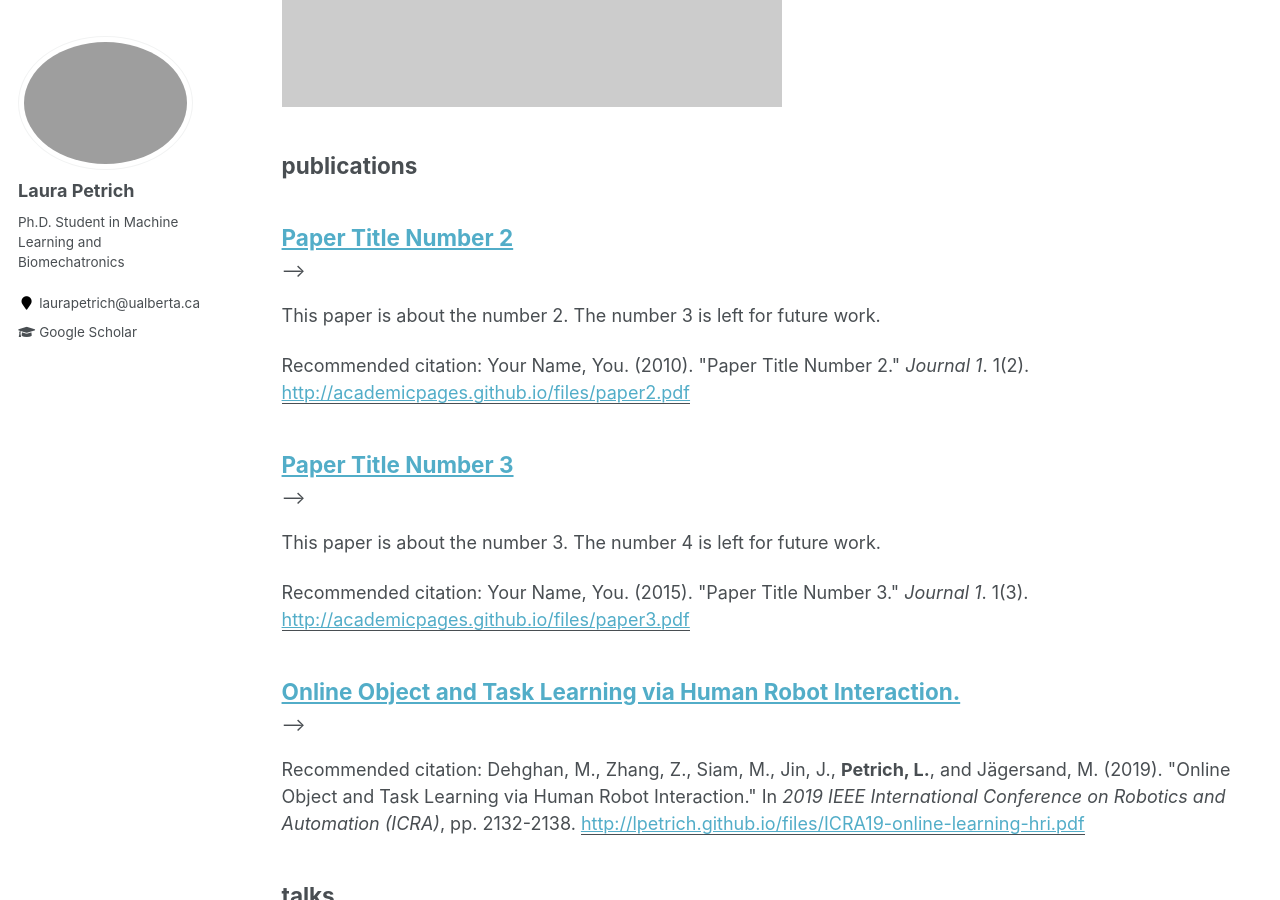
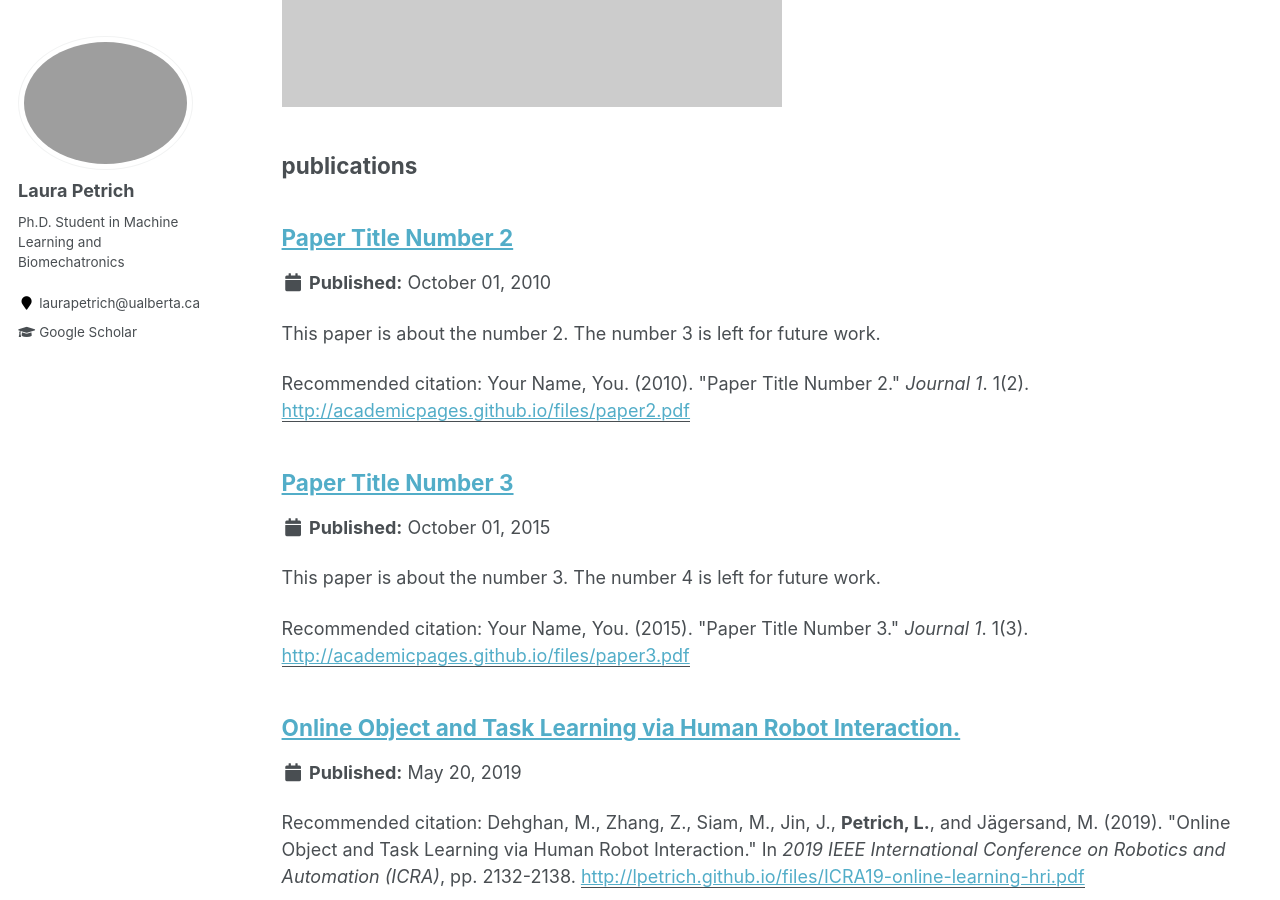
Before and after one commit to lpetrich/lpetrich.github.io, a Jekyll site: the page built from _pages/sitemap.md, in a window 1280 px wide and 900 px high, scrolled down 3839 px. Built offline with Jekyll 4.4.1, drawn with Linux system fonts in a browser that asks for light colours.

Commit message:
pub format

```diff
--- a/_includes/archive-single.html
+++ b/_includes/archive-single.html
@@ -40,8 +40,9 @@
 
         {% if post.collection == 'teaching' %}
           <p> {{ post.type }}, <i>{{ post.venue }}</i>, {{ post.date | default: "1900-01-01" | date: "%Y" }} </p>
-        <!-- {% elsif post.collection == 'publications' %} -->
-          <!-- <p>Published in <i>{{ post.venue }}</i>, {{ post.date | default: "1900-01-01" | date: "%Y" }} </p> -->
+        {% elsif post.collection == 'publications' %}
+          <p class="page__date"><strong><i class="fa fa-fw fa-calendar" aria-hidden="true"></i> {{ site.data.ui-text[site.locale].date_label | default: "Published:" }}</strong> <time datetime="{{ post.date | default: "1900-01-01" | date_to_xmlschema }}">{{ post.date | default: "1900-01-01" | date: "%B %d, %Y" }}</time></p>
+
         {% elsif post.date %}
          <p class="page__date"><strong><i class="fa fa-fw fa-calendar" aria-hidden="true"></i> {{ site.data.ui-text[site.locale].date_label | default: "Published:" }}</strong> <time datetime="{{ post.date | default: "1900-01-01" | date_to_xmlschema }}">{{ post.date | default: "1900-01-01" | date: "%B %d, %Y" }}</time></p>
         {% endif %}
```
